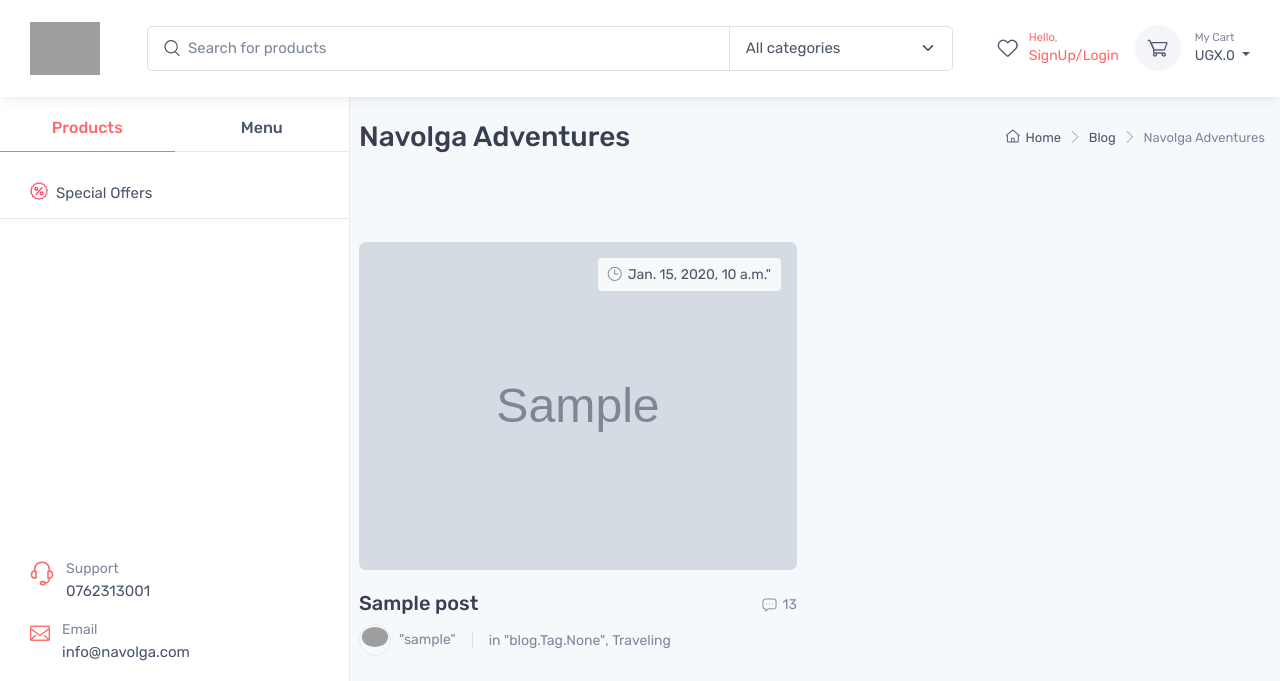
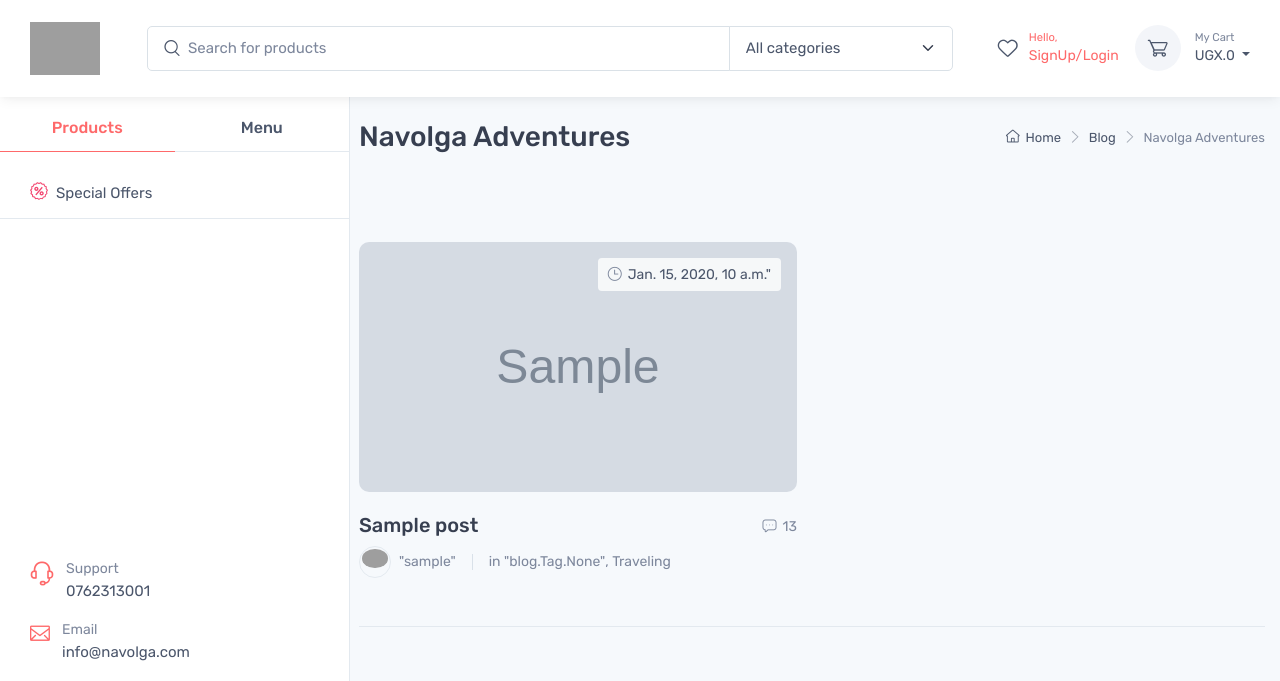
Before and after one commit to insookwa/navolga-python, a Django app: page / in a window 1280 px wide. Shown: the top 681 px of the page. Run offline with Django 5.2, Linux system fonts and the light colour scheme; tables that the repository leaves empty hold one stand-in row (values such as "Sample post"); grey boxes marked "Sample" are stand-in pictures; some libraries are stand-ins or nearby versions; some web fonts are replaced; grey boxes are pictures that could not be loaded.

Commit message:
fixed picture display

```diff
--- a/navolga/blog/templates/blog/blog-home.html
+++ b/navolga/blog/templates/blog/blog-home.html
@@ -37,7 +37,7 @@
 
           <div class="tns-carousel-inner" data-carousel-options="{&quot;items&quot;: 2, &quot;nav&quot;: false, &quot;autoHeight&quot;: true, &quot;responsive&quot;: {&quot;0&quot;:{&quot;items&quot;:1},&quot;700&quot;:{&quot;items&quot;:2, &quot;gutter&quot;: 20},&quot;991&quot;:{&quot;items&quot;:2, &quot;gutter&quot;: 30}}}">
             {% for post in featured_posts %}
-            <article><a class="blog-entry-thumb mb-3" href="blog-single-sidebar.html"><span class="blog-entry-meta-label fs-sm"><i class="ci-time"></i>{{ post.created_at}}"</span><img src="{{ post.featured_photos.0.photo.url }}" alt="{{ post.title }}"></a>
+            <article><a class="blog-entry-thumb mb-3" href="blog-single-sidebar.html"><span class="blog-entry-meta-label fs-sm"><i class="ci-time"></i>{{ post.created_at}}"</span><img style="width: 100%; height: 250px; object-fit: cover; border-radius: 10px;" src="{{ post.featured_photos.0.photo.url }}" alt="{{ post.title }}"></a>
               <div class="d-flex justify-content-between mb-2 pt-1">
                 <h2 class="h5 blog-entry-title mb-0"><a href="{{ post.get_absolute_url }}">{{ post.title }}</a></h2><a class="blog-entry-meta-link fs-sm text-nowrap ms-3 pt-1" href="blog-single-sidebar.html#comments"><i class="ci-message"></i>13</a>
               </div>
--- a/navolga/navolga/settings.py
+++ b/navolga/navolga/settings.py
@@ -132,6 +132,7 @@ USE_TZ = True
 # Default primary key field type
 # https://docs.djangoproject.com/en/5.1/ref/settings/#default-auto-field
 
+
 DEFAULT_AUTO_FIELD = 'django.db.models.BigAutoField'
 
 STATIC_ROOT = os.path.join(BASE_DIR, 'staticfiles')
```
Also changed, not shown: navolga/media/blog_images/IMG_20230728_170312_527.jpg (added).
